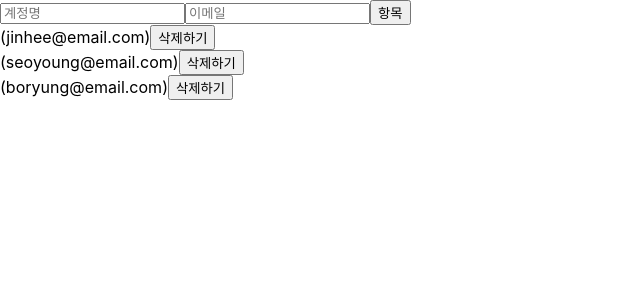
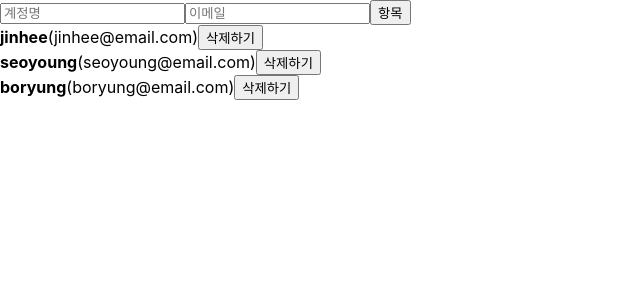
Before and after one commit to wlsgml719/ReactWithVelopert, a React (Create React App) app: page / in a window 1280 px wide. Shown: the top 300 px of the page, without its empty margins (0-640 px from the left). Built offline with nearby package versions, Linux system fonts and the light colour scheme.

Commit message:
15강, 배열에 항목 제거하기

```diff
--- a/src/App.js
+++ b/src/App.js
@@ -1,4 +1,4 @@
-import React, {useRef, useState } from 'react';
+import React, { useRef, useState } from 'react';
 // 여러개의 상태를 관리할 때는 useState를 가져와서 객체형태로 사용한다.
 import logo from './logo.svg';
 import './App.css';
@@ -26,7 +26,7 @@ function App() {
     });
   };
 
-  const users = [
+  const [users, setUsers] = useState([
       {
           id      : 1,
           username    : 'jinhee',
@@ -42,16 +42,22 @@ function App() {
           username    : 'boryung',
           email   : 'boryung@email.com'
       }
-  ];
+  ]);
 
   const nextId    = useRef(4);
   const onCreate  = () => {
     setInputs({
-      usernanme: '',
+      username: '',
       email: ''
     });
     nextId.current += 1;
-  }
+  };
+
+  const onRemove = id => {
+    setUsers(users.filter(user => user.id !== id));
+    // id 값이
+  };
+
   return (
     // <Wrapper>
     //     <Hello color="white" isSpecial={true}/>
@@ -66,7 +72,7 @@ function App() {
         onChange={onChange}
         onCreate={onCreate}
       />
-      <UserList users={users}/>
+      <UserList users={users} onRemove={onRemove}/>
     </>
   );
 }
--- a/src/UserList.js
+++ b/src/UserList.js
@@ -1,11 +1,11 @@
 import React from 'react';
 
-function User({user})
+function User({ user, onRemove })
 {
     const { username, email, id } = user;
     return(
         <div>
-            <b>{name}</b>
+            <b>{username}</b>
             <span>({email})</span>
             <button onClick={() => onRemove(id)}> 삭제하기</button>
         </div>
@@ -18,7 +18,7 @@ function UserList({ users, onRemove })
         <div>
             {
                 users.map(
-                    user => (
+                    (user, index) => (
                         <User
                             user={user}
                             key={user.id}
```
